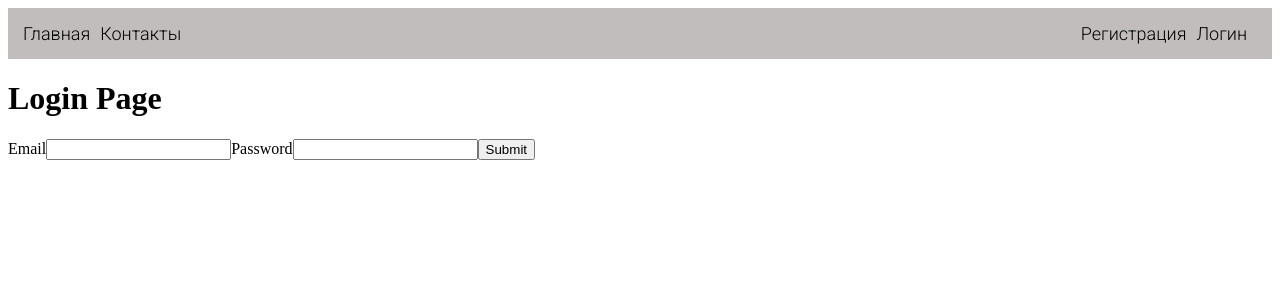
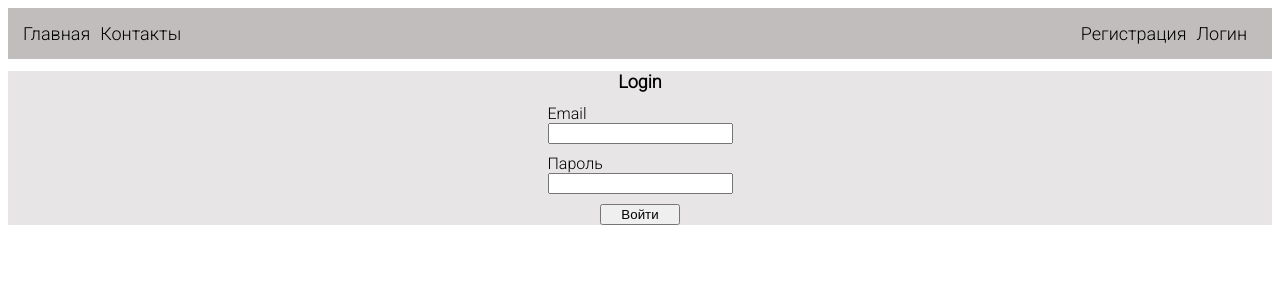
Before and after one commit to Mira1702/goit-react-hw-08-phonebook, a React (Create React App) app: page /login in a window 1280 px wide. Shown: the top 300 px of the page. Built offline with nearby package versions, Linux system fonts and the light colour scheme.

Commit message:
добавляет стили для страницы логина

```diff
--- a/src/Components/Login/Login.js
+++ b/src/Components/Login/Login.js
@@ -1,6 +1,7 @@
 import React, { Component } from 'react'
 import { connect } from 'react-redux'
 import * as authOperations from '../../Redux/auth/auth-operations'
+import styles from './Login.module.css'
 
 class LoginView extends Component {
     state = {
@@ -24,10 +25,14 @@ class LoginView extends Component {
         const { email, password } = this.state
 
         return (
-            <div>
-                <h1>Login Page</h1>
-                <form onSubmit={this.handleSubmit} autoComplete="off">
-                    <label>
+            <div className={styles.loginDiv}>
+                <h1 className={styles.loginHeader}>Login</h1>
+                <form
+                    onSubmit={this.handleSubmit}
+                    autoComplete="off"
+                    className={styles.loginForm}
+                >
+                    <label className={styles.loginLabel}>
                         Email
                         <input
                             type="email"
@@ -36,8 +41,8 @@ class LoginView extends Component {
                             onChange={this.handleChange}
                         />
                     </label>
-                    <label>
-                        Password
+                    <label className={styles.loginLabel}>
+                        Пароль
                         <input
                             type="password"
                             name="password"
@@ -45,7 +50,9 @@ class LoginView extends Component {
                             onChange={this.handleChange}
                         />
                     </label>
-                    <button type="submit">Submit</button>
+                    <button type="submit" className={styles.loginButton}>
+                        Войти
+                    </button>
                 </form>
             </div>
         )
--- a/src/Components/Login/Login.module.css
+++ b/src/Components/Login/Login.module.css
@@ -0,0 +1,22 @@
+.loginDiv {
+    background-color: rgb(231, 229, 229);
+}
+.loginHeader {
+    font-family: 'Roboto', sans-serif;
+    font-size: 18px;
+    text-align: center;
+}
+.loginForm {
+    display: grid;
+    justify-content: center;
+}
+.loginLabel {
+    display: grid;
+    font-family: 'Roboto', sans-serif;
+    font-size: 16px;
+    margin-bottom: 10px;
+}
+.loginButton {
+    width: 80px;
+    margin: auto;
+}
--- a/src/Components/RegisterView/RegisterView.js
+++ b/src/Components/RegisterView/RegisterView.js
@@ -34,7 +34,7 @@ class RegisterView extends Component {
                     className={styles.registerForm}
                 >
                     <label className={styles.registerLabel}>
-                        <span>Логин</span>
+                        Логин
                         <input
                             type="email"
                             name="email"
@@ -43,7 +43,7 @@ class RegisterView extends Component {
                         />
                     </label>
                     <label className={styles.registerLabel}>
-                        <span>Пароль</span>
+                        Пароль
                         <input
                             type="password"
                             name="password"
@@ -52,7 +52,7 @@ class RegisterView extends Component {
                         />
                     </label>
                     <label className={styles.registerLabel}>
-                        <span>Имя</span>
+                        Имя
                         <input
                             type="name"
                             name="name"
@@ -61,7 +61,7 @@ class RegisterView extends Component {
                         />
                     </label>
                     <button type="submit" className={styles.registerButton}>
-                        Submit
+                        Отправить
                     </button>
                 </form>
             </div>
```
